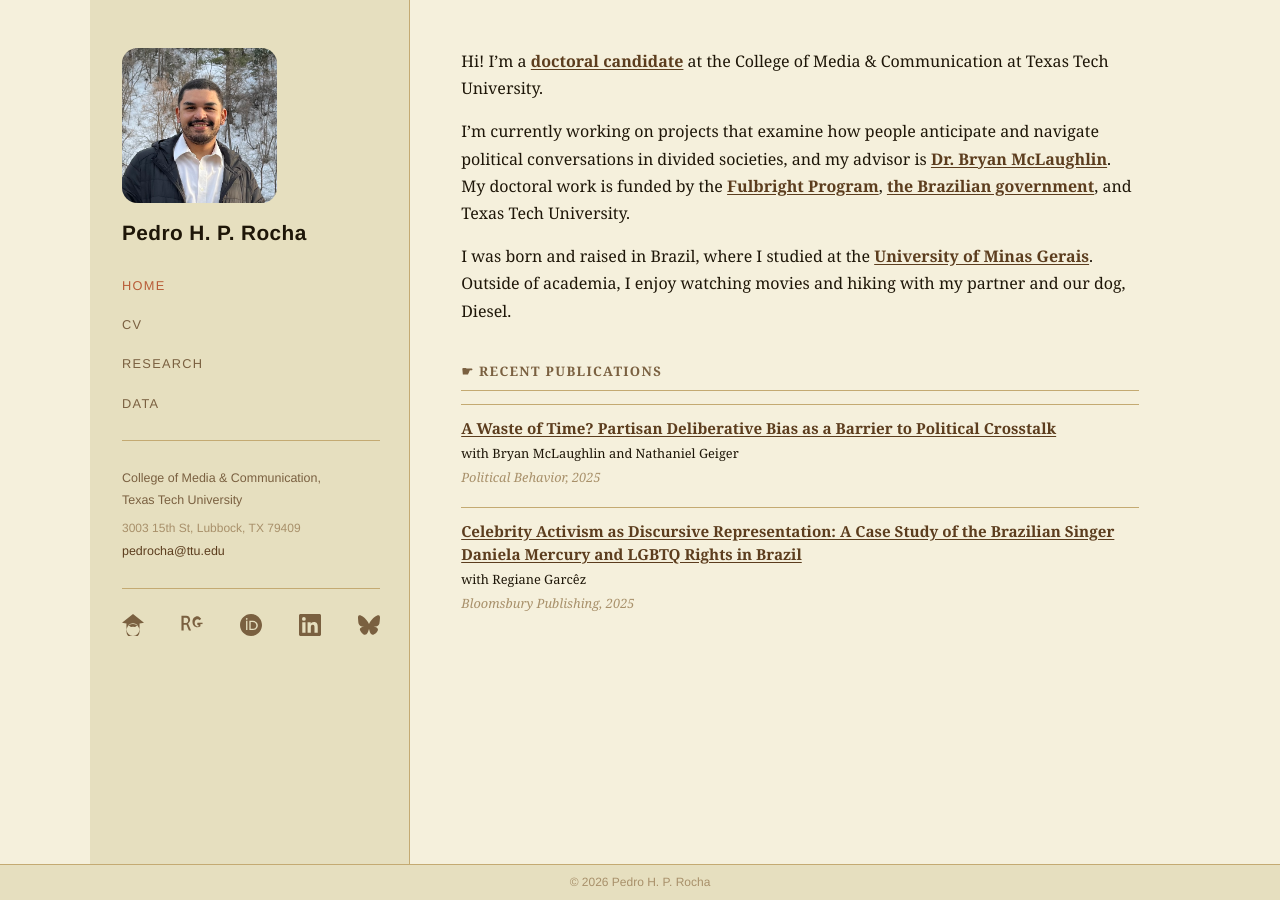
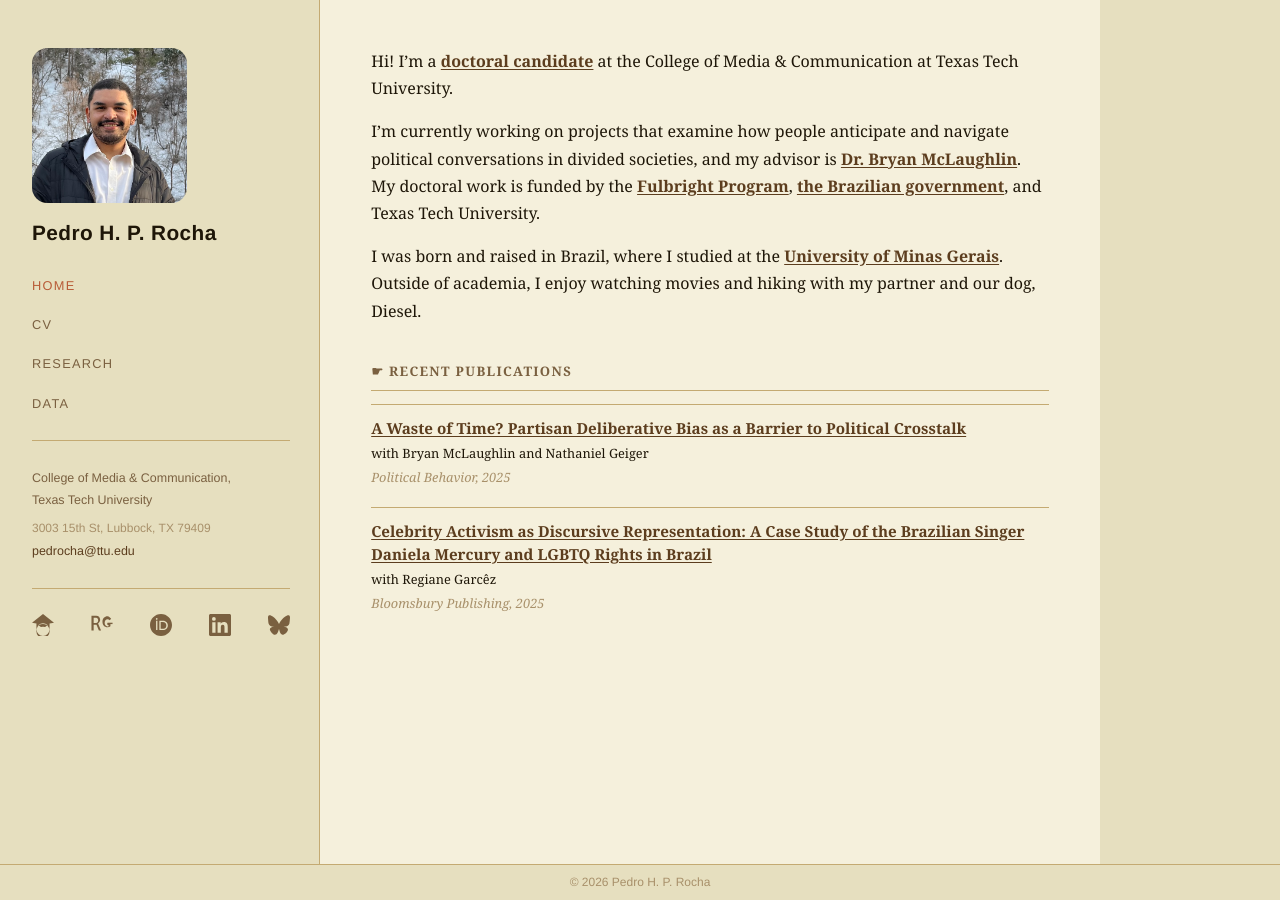
Before and after one commit to pedrohprocha/pedrohprocha.github.io, a Jekyll site: the page built from index.md, in a window 1280 px wide. Built offline with Jekyll 4.4.1, drawn with Linux system fonts in a browser that asks for light colours; some web fonts are replaced.

Commit message:
Flush site wrapper to left edge
Changed .site-wrapper margin from '0 auto' to '0' so the sidebar
starts at the viewport edge, eliminating the background color
mismatch visible to the left of the sidebar.

Co-Authored-By: Claude Sonnet 4.6 <noreply@anthropic.com>

```diff
--- a/assets/css/main.css
+++ b/assets/css/main.css
@@ -104,7 +104,7 @@ html {
 }
 body {
     font-family: var(--font-body);
-    background: var(--bg);
+    background: var(--sidebar-bg);
     color: var(--text);
     line-height: 1.7;
     display: flex;
@@ -303,7 +303,7 @@ h3 {
     display: flex;
     max-width: 1100px;
     width: 100%;
-    margin: 0 auto;
+    margin: 0;
     padding: 0;
     align-items: stretch;
     gap: 0;
```
